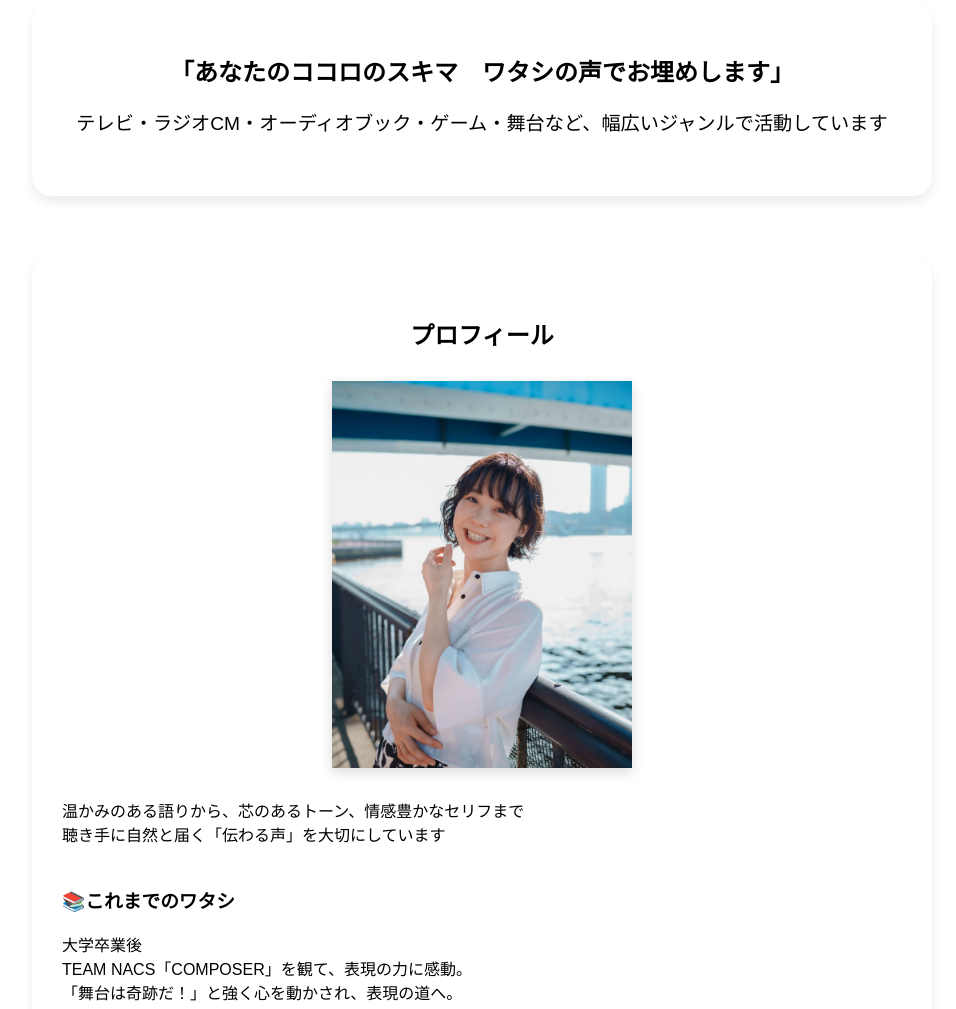
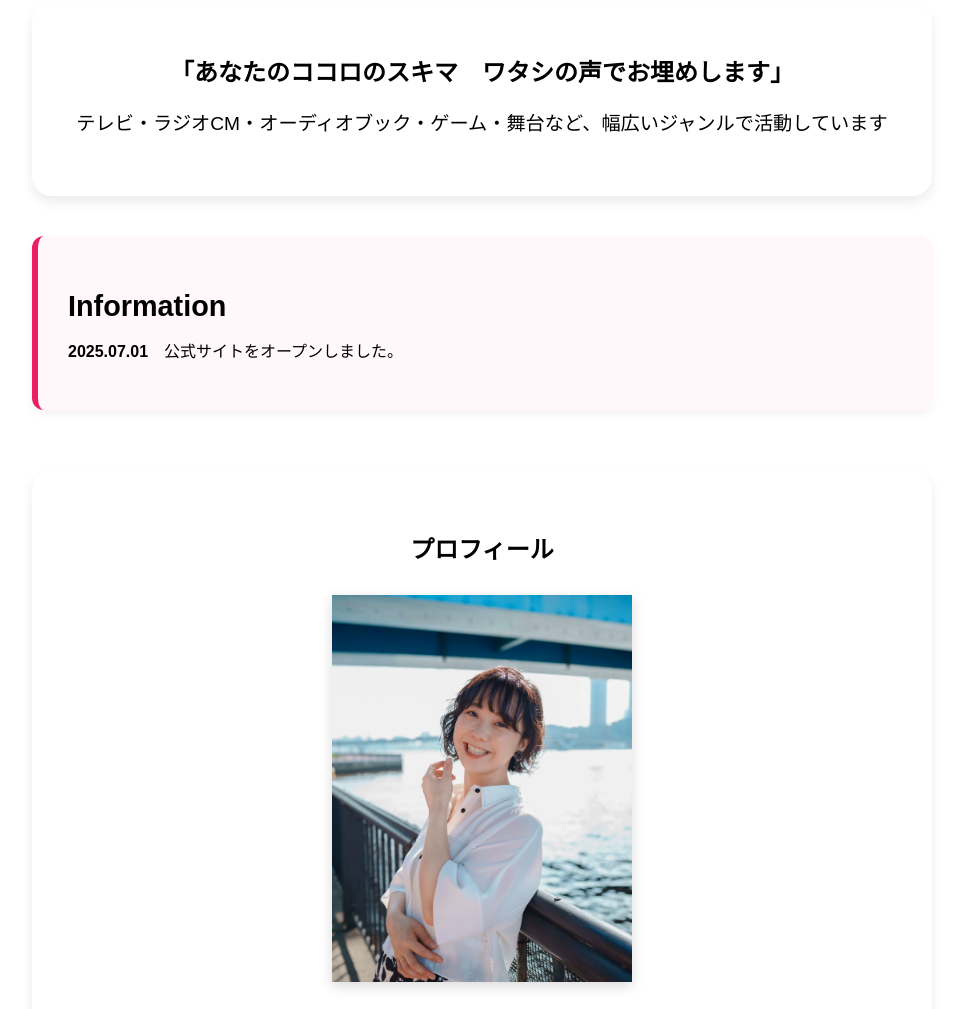
Before and after one commit to miho-fujisawa/miho-fujisawa.github.io, a plain HTML site: page index.html in a window 1280 px wide. Shown: the part 952-1961 px from the top of the page, without its empty margins (158-1114 px from the left). Drawn offline with Linux system fonts and the light colour scheme; a web font is replaced by a local one.

Commit message:
Update index.html

```diff
--- a/index.html
+++ b/index.html
@@ -205,6 +205,29 @@
     height: 60px;
   }
 }
+#news {
+  max-width: 900px;
+  margin: 40px auto;
+  padding: 30px 30px;
+  background: #fff7f9;
+  border-left: 6px solid #e91e63;
+  border-radius: 12px;
+  box-shadow: 0 4px 10px rgba(0,0,0,0.05);
+}
+#news h2 {
+  font-size: 1.8em;
+  margin-bottom: 15px;
+  text-align: left;
+}
+#news ul {
+  padding-left: 0;
+  list-style: none;
+}
+#news li {
+  margin-bottom: 10px;
+  font-size: 1em;
+  line-height: 1.6;
+}
 
 
   </style>
@@ -231,6 +254,15 @@
   <h2>「あなたのココロのスキマ　ワタシの声でお埋めします」</h2>
   <p class="intro">テレビ・ラジオCM・オーディオブック・ゲーム・舞台など、幅広いジャンルで活動しています</p>
 </section>
+
+  <section id="news">
+  <h2>Information</h2>
+  <ul>
+    <li><strong>2025.07.01</strong>　公式サイトをオープンしました。</li>
+    <li></li>
+  </ul>
+</section>
+
 
 <section id="profile">
   <h2>プロフィール</h2>
```
